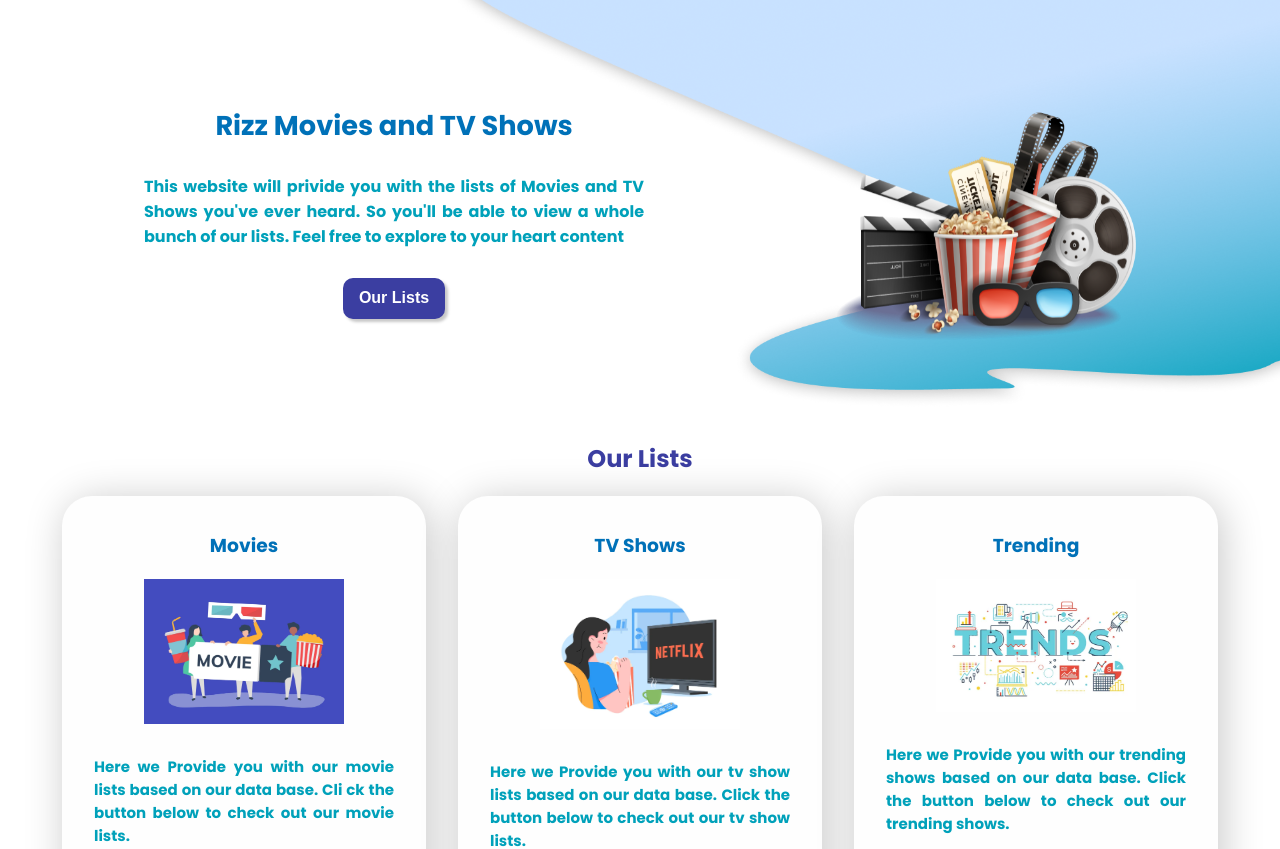
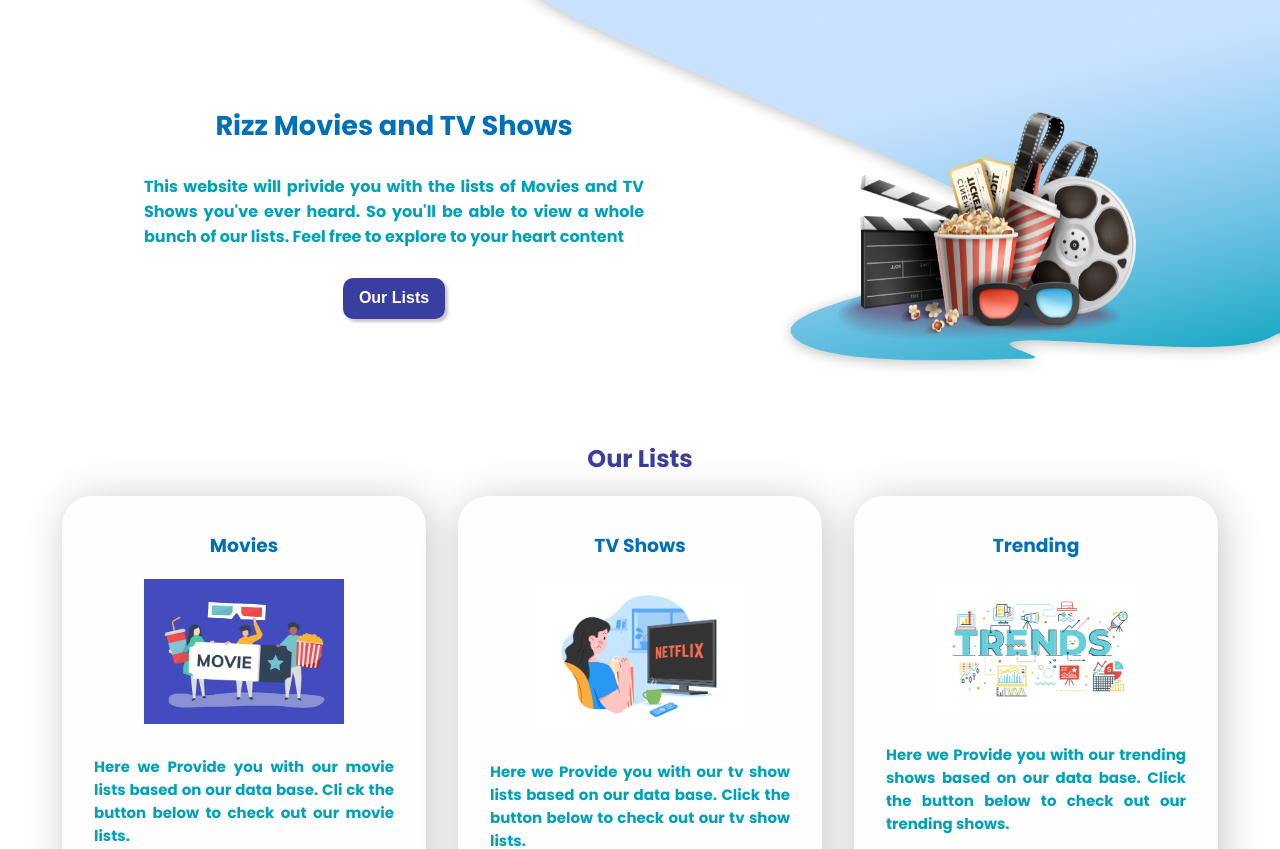
Before and after one commit to BlueFZ/RizzMovie, a React (Vite) app: page / in a window 1280 px wide. Shown: the top 849 px of the page. Built offline with nearby package versions, Linux system fonts and the light colour scheme.

Commit message:
uogoiugoui

```diff
--- a/src/styles/home.css
+++ b/src/styles/home.css
@@ -4,7 +4,7 @@ body {
 
 .home-content {
   background: url(../../public/bg.png) no-repeat top right;
-  background-size: 65%;
+  background-size: 60%;
 }
 
 .judul-container {
```
